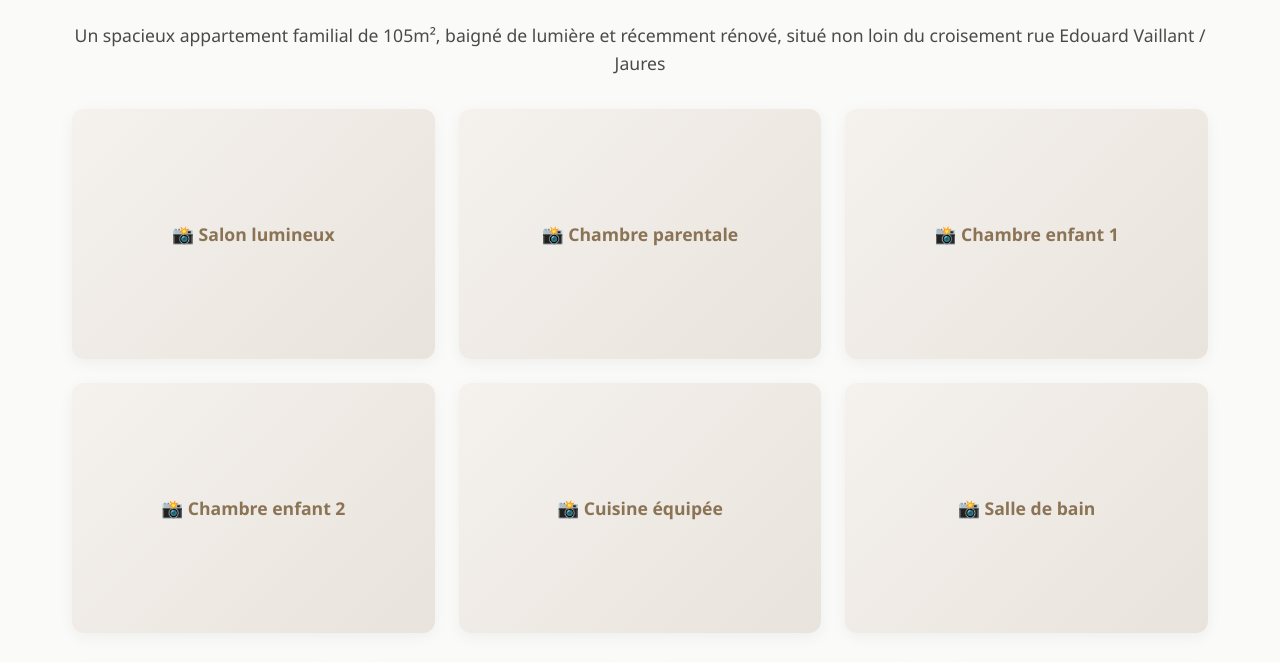
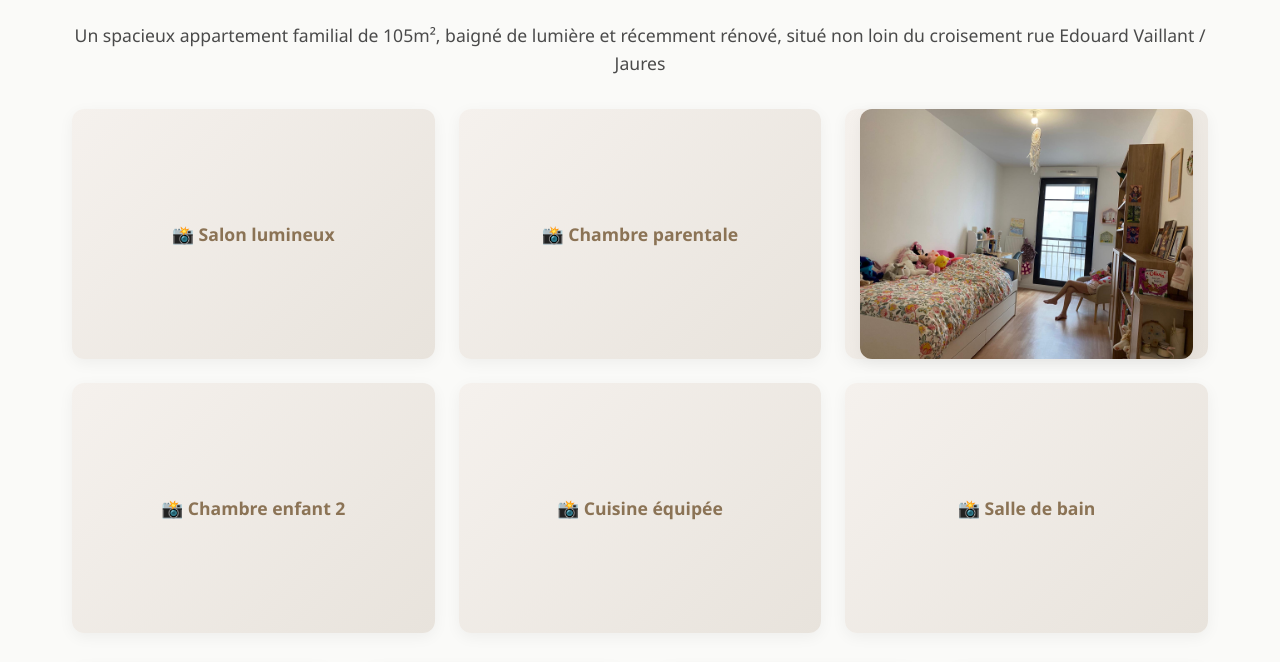
Before and after one commit to martinmichardieree/Entre-voisins-levallois-test, a plain HTML site: page index.html in a window 1280 px wide. Shown: the part 865-1527 px from the top of the page. Drawn offline with Linux system fonts and the light colour scheme.

Commit message:
Update index.html

```diff
--- a/index.html
+++ b/index.html
@@ -323,7 +323,7 @@
             <div class="gallery">
                 <div class="gallery-item">📸 Salon lumineux</div>
                 <div class="gallery-item">📸 Chambre parentale</div>
-                <div class="gallery-item">📸 Chambre enfant 1</div>
+                <div class="gallery-item"><div class="gallery-item"><img src="72147d2d-19c2-40af-b1c8-9b5085bdf342.JPG" alt="Chambre enfant 1" style="width:100%; height:100%; object-fit:cover; border-radius:12px;"></div></div>
                 <div class="gallery-item">📸 Chambre enfant 2</div>
                 <div class="gallery-item">📸 Cuisine équipée</div>
                 <div class="gallery-item">📸 Salle de bain</div>
```
